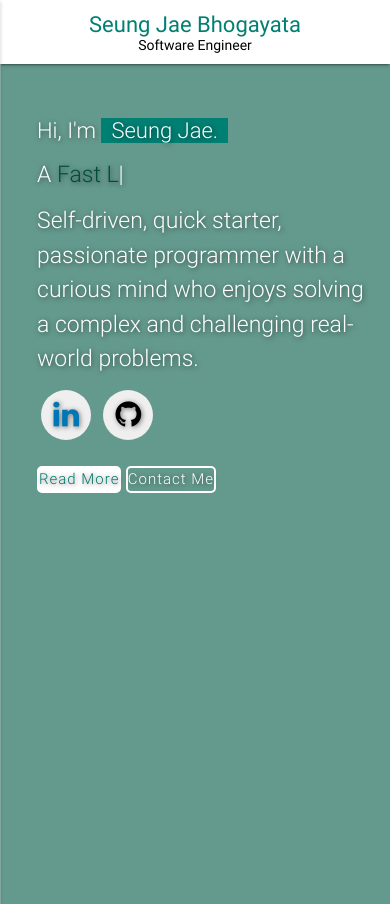
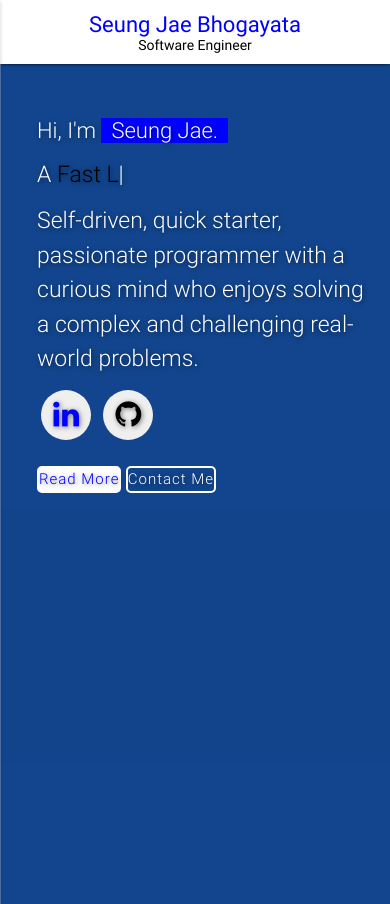
Before and after one commit to seungjae02/seungjae.github.io, a plain HTML site: page index.html in a window 390 px wide. Shown: the top 904 px of the page. Drawn offline with nearby package versions, Linux system fonts and the light colour scheme; some icons are missing.

Commit message:
change color

```diff
--- a/assets/css/style.css
+++ b/assets/css/style.css
@@ -55,7 +55,7 @@
 }
 
 .linkedin {
-  color: #0077b5;
+  color: blue;
 }
 
 .angellist {
@@ -68,7 +68,7 @@
 }
 
 .linkedin:hover {
-  background-color: #0077b5;
+  background-color: blue;
 }
 
 .angellist:hover {
@@ -85,7 +85,7 @@
   position: relative;
   padding: 11px 35px;
   background: #fff;
-  color: #00796b;
+  color: blue;
   border: 2px solid #fff;
   font-weight: 600;
   font-size: 15px;
@@ -116,7 +116,7 @@
 }
 
 .contactme:hover{
-  color: #00796b;
+  color: blue;
   background-color: white;
 }
 /* main body */
@@ -320,7 +320,7 @@ h3 {
 } */
 
 #intro.section {
-  background: #a7ffeb repeat;
+  background: #1E72EA repeat;
   position: relative;
 }
 
@@ -549,7 +549,7 @@ small {
 /* main .teal-text */
 
 .teal-text {
-  color: #008073 !important;
+  color: blue !important;
 }
 
 /* .teal-text {
@@ -559,7 +559,7 @@ small {
 /* .teal */
 
 .teal {
-  background-color: #008073 !important;
+  background-color: blue !important;
 }
 
 /* .teal {
@@ -602,7 +602,7 @@ small {
     position: absolute;
   }
   nav a.button-collapse, nav a.button-collapse i {
-    color: #009688;
+    color: blue;
     height: 56px;
     line-height: 56px;
   }
--- a/index.html
+++ b/index.html
@@ -210,7 +210,7 @@
           <div class="content section-padding valign" style="margin-left: 10%; margin-top: 50px;">
             <div class="caption">
               <h2>Hi, I'm <span class="teal">Seung Jae.</span></h2>
-              <h5 style="color:#fff">A <span class="typing" style="font-weight: 300; color:#004d40"></span></h5>
+              <h5 style="color:#fff">A <span class="typing" style="font-weight: 300; color:black"></span></h5>
               <!-- <h5 style="color:#00796b">A <span class="typing" style="font-weight: 300; color:#fff"></span></h5> -->
               <h5>Self-driven, quick starter, passionate programmer with a curious mind who enjoys solving a complex and challenging real-world problems.</h5>
             </div>
```
